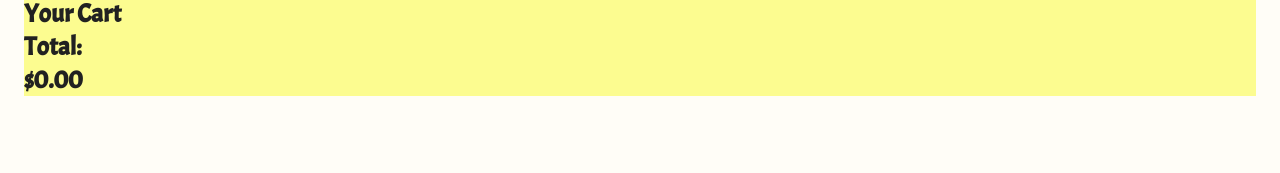
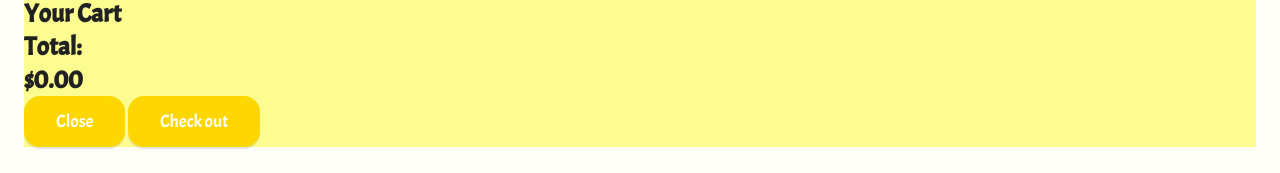
Before and after one commit to SyedJawadAhmed/Foodie., a plain HTML site: page index.html in a window 1280 px wide. Shown: the part 1893-2066 px from the top of the page. Drawn offline with nearby package versions, Linux system fonts and the light colour scheme; a web font is replaced by a local one.

Commit message:
🍹🧃🍮🍯

```diff
--- a/index.html
+++ b/index.html
@@ -210,7 +210,8 @@
                     </div>
 
                     <div class="btn-container">
-
+                        <a href="#" class="btn Close-btn">Close</a>
+                        <a href="#" class="btn">Check out</a>
                     </div>
                 </div>
             </div>
```
